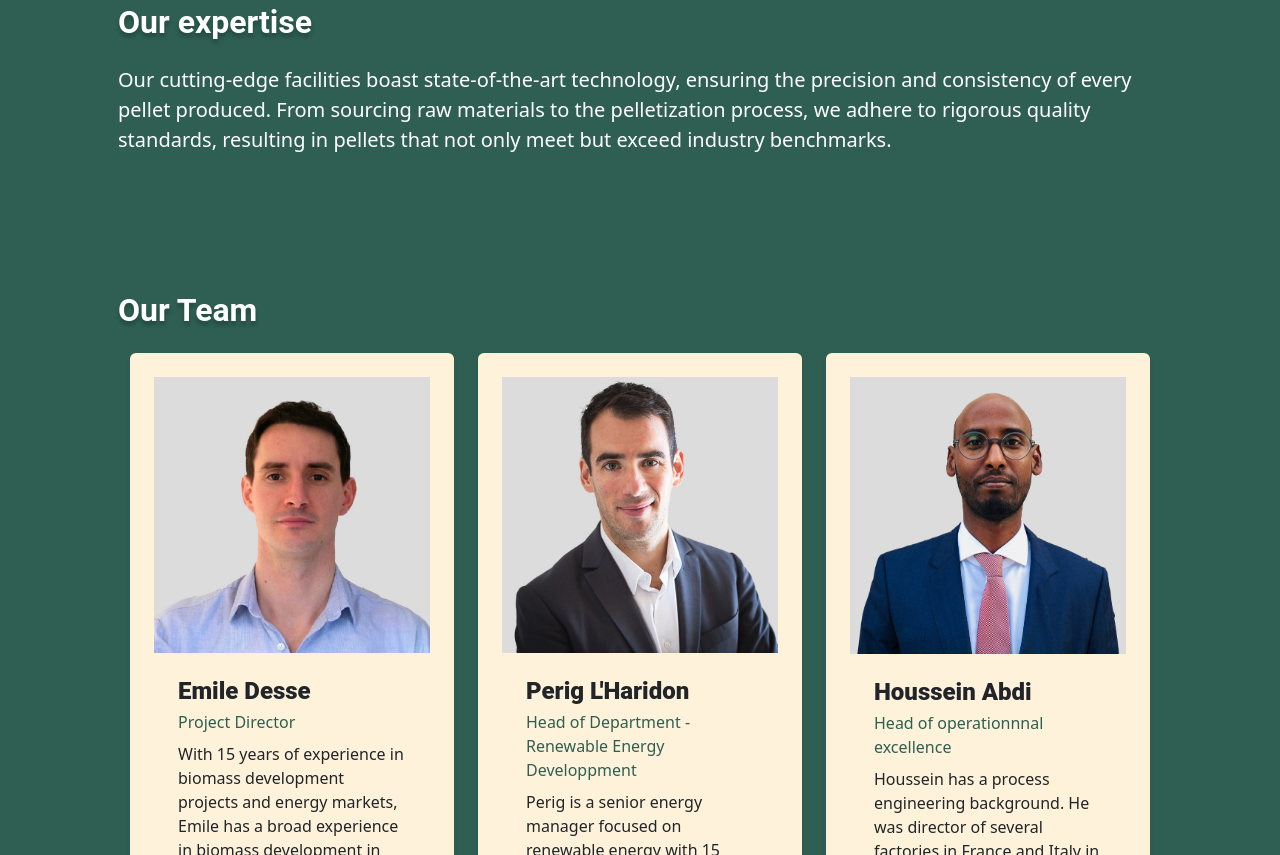
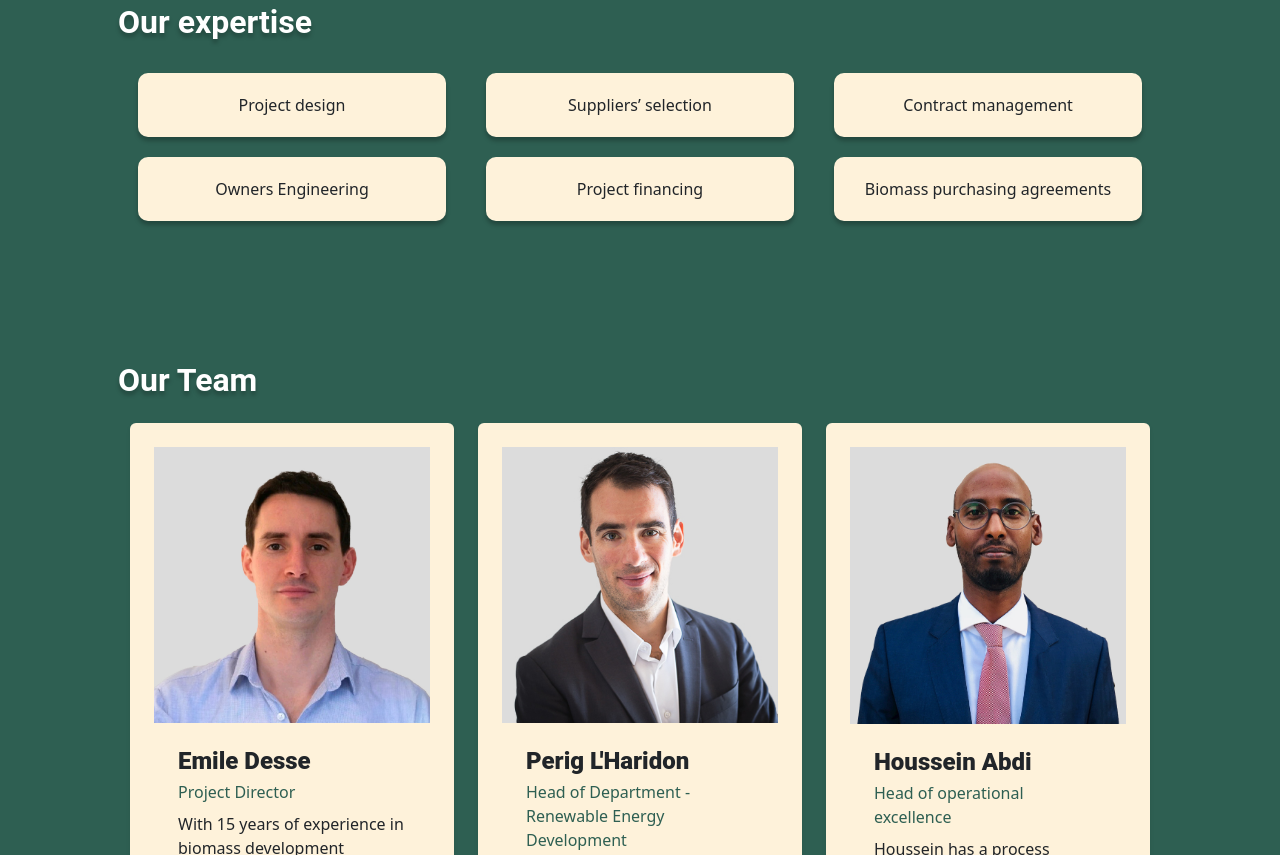
Before and after one commit to EmilieLHA/emilielha.github.io, a plain HTML site: page dist/index.html in a window 1280 px wide. Shown: the part 2679-3534 px from the top of the page. Drawn offline with nearby package versions, Linux system fonts and the light colour scheme.

Commit message:
fix text

```diff
--- a/dist/index.html
+++ b/dist/index.html
@@ -64,7 +64,7 @@
           </div>
           <div class="col-lg-6">
             <h2 class="shadowedTitle text-black my-4 fw-bold">Building a cleaner and greener future.</h2>
-            <p class="fs-5 fw-normal text-black">At 1 WORLD 1 FOREST, we stand at the forefront of biomass pellet development, pioneering eco-friendly solutions that redefine the landscape of renewable energy. As a developer, we specialize in transforming organic materials into high-quality pellets, unleashing the power of nature to fuel a cleaner and greener futur and actively contribute to environmental conservation.</p>
+            <p class="fs-5 fw-normal text-black">At 1 WORLD 1 FOREST, we stand at the forefront of biomass pellet development, pioneering eco-friendly solutions that redefine the landscape of renewable energy. As a developer, we specialize in transforming organic materials into high-quality pellets, unleashing the power of nature to fuel a cleaner and greener future and actively contribute to environmental conservation.</p>
           </div>
         </div>
       </div>
@@ -118,7 +118,19 @@
     <div class="container-fluid bg-secondary p-5" id="expertise">
       <div class="container px-5" id="expertise-content">
         <h2 class="shadowedTitle text-white my-4 fw-bold">Our expertise</h2>
-        <p class="fs-5 fw-normal text-white">Our cutting-edge facilities boast state-of-the-art technology, ensuring the precision and consistency of every pellet produced. From sourcing raw materials to the pelletization process, we adhere to rigorous quality standards, resulting in pellets that not only meet but exceed industry benchmarks.</p>
+        <div class="container">
+          <div class="row pt-2 text-center">
+            <div class="col box">Project design</div>
+            <div class="col box">Suppliers’ selection</div>
+            <div class="col box">Contract management</div>
+          </div>
+          <div class="row text-center">
+            <div class="col box">Owners Engineering</div>
+            <div class="col box">Project financing</div>
+            <div class="col box">Biomass purchasing agreements</div>
+          </div>
+          </div>
+        </div>
       </div>
     </div>
 
@@ -160,8 +172,8 @@
                     <img class="img-fluid" loading="lazy" src="/assets/team-img-2-BM98QXZl.jpg" alt="">
                     <figcaption class="m-0 px-4 pt-4 pb-0">
                       <h4 class="mb-1">Perig L'Haridon</h4>
-                      <p class="text-secondary mb-2">Head of Department - Renewable Energy Developpment</p>
-                      <p class="m-0">Perig is a senior energy manager focused on renewable energy with 15 years of experience in a top worldwide utility company. He has an extensive background in commodities trading, energy market. He has also an industrial experience as head power plants director. <br>Currently head of development team in large energy projects, he is able to supervise all the development steps to bring the best industry standards.</p>
+                      <p class="text-secondary mb-2">Head of Department - Renewable Energy Development</p>
+                      <p class="m-0">Perig is a senior energy manager focused on renewable energy with 15 years of experience in a top worldwide utility company. He has an extensive background in commodities trading and energy market. He has also an industrial experience as head power plants director. <br>Currently head of development team in large energy projects, he is able to supervise all the development steps to bring the best industry standards.</p>
                     </figcaption>
                   </figure>
                 </div>
@@ -183,7 +195,7 @@
                     <img class="img-fluid" loading="lazy" src="/assets/team-img-3-BnHErhiW.jpg" alt="">
                     <figcaption class="m-0 px-4 pt-4 pb-0">
                       <h4 class="mb-1">Houssein Abdi</h4>
-                      <p class="text-secondary mb-2">Head of operationnnal excellence</p>
+                      <p class="text-secondary mb-2">Head of operational excellence</p>
                       <p class="m-0">Houssein has a process engineering background. He was director of several factories in France and Italy in the quarrying industry. Houssein is dedicated to continuous improvement processes and suppliers technical selection in a complex industrial environment.</p>
                     </figcaption>
                   </figure>
```
